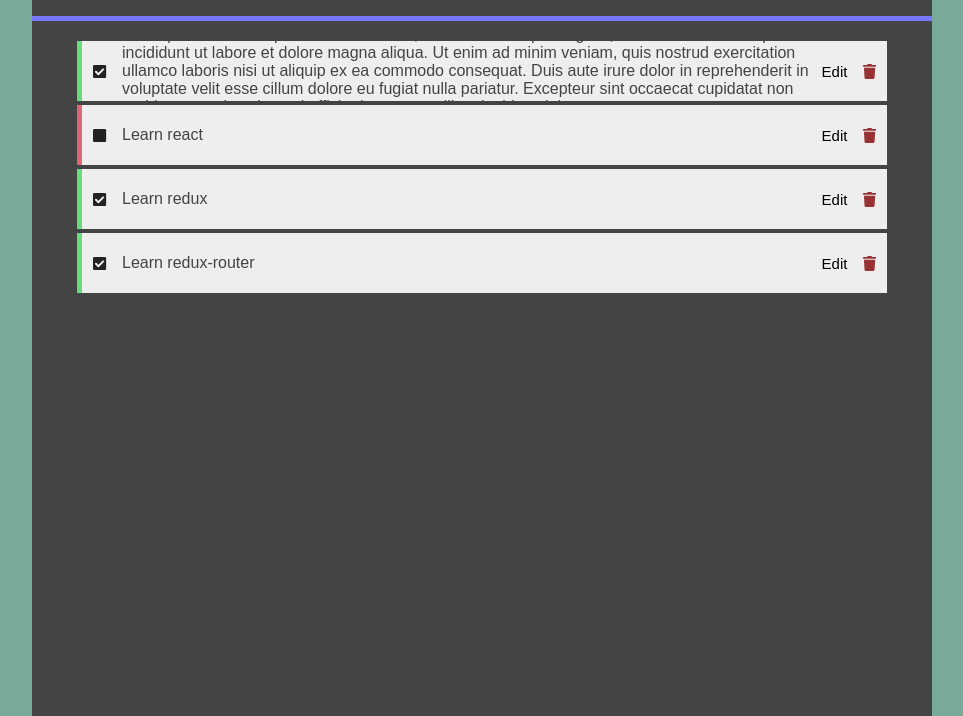
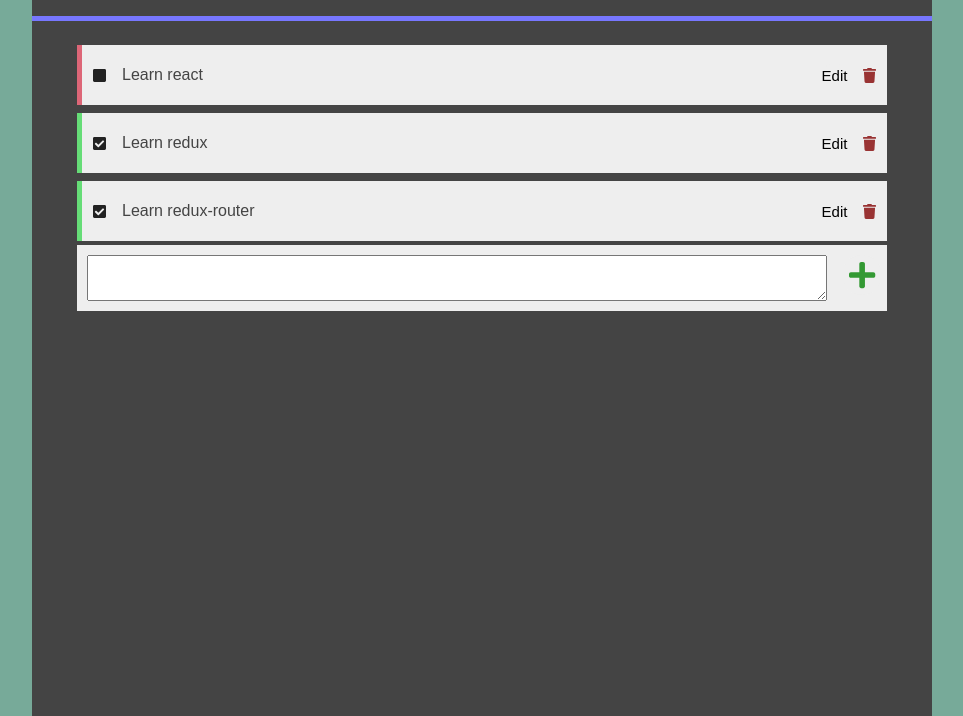
Before and after one commit to foegit/todo_on_react, a React app: page / in a window 1280 px wide. Shown: the part 84-800 px from the top of the page, without its empty margins (158-1121 px from the left). Built offline with nearby package versions, Linux system fonts and the light colour scheme.

Commit message:
Add adding new task

```diff
--- /dev/null
+++ b/src/components/AddTask.js
@@ -0,0 +1,32 @@
+import React, {Component} from 'react';
+import { FontAwesomeIcon } from '@fortawesome/react-fontawesome';
+import { faPlus } from '@fortawesome/free-solid-svg-icons';
+
+class AddTask extends Component{
+  render(){
+    const { onAddTask } = this.props;
+    return(
+      <div className="addTaskPanel">
+        <textarea className='addTaskArea' type="text" ref={this.textarea}/>
+        <button
+          className='addTaskBtn'
+          onClick={()=>{
+            let area = document.querySelectorAll('.addTaskArea')[0];
+            let text = area.value;
+            if(text.length!==0)
+            {
+
+              area.value = '';
+
+              return onAddTask(text);
+            }
+
+          }}>
+
+          <FontAwesomeIcon icon={faPlus}></FontAwesomeIcon></button>
+      </div>
+    );
+  }
+}
+
+export default AddTask;
--- a/src/components/App.js
+++ b/src/components/App.js
@@ -1,15 +1,17 @@
 import React, { Component } from 'react';
+import { connect } from 'react-redux';
+
 import Header from './Header';
 import TodoItem from './TodoItem';
-import { connect } from 'react-redux';
-
+import AddTask from './AddTask'
 
 class App extends Component{
   render(){
-
     const totalTask = this.props.todos.length;
     const completeTask = this.props.todos.filter(task=>task.completed).length;
     const remainTask = totalTask - completeTask;
+    const { todos, onDeleteTask, onAddTask, onStatusChangeTask } = this.props;
+
     return(
     <div className='App'>
       <Header
@@ -17,17 +19,20 @@
         completeTaskNum={completeTask}
         remainTaskNum={remainTask}/>
       <main>
-        <div className="todo-list">
-          {this.props.todos.map(task=>{
+        <div className="todo-container">
+          {todos.map(task=>{
             return (
               <TodoItem
                 id={task.id}
                 key={task.id}
                 title={task.title}
                 completed={task.completed}
-                onStatusChange={this.props.statusChange}
-                onDelete={this.props.delete}/>
+                onStatusChange={onStatusChangeTask}
+                onDelete={onDeleteTask}/>
             );})}
+            <div className="addPanel">
+                <AddTask onAddTask={onAddTask}/>
+          </div>
         </div>
       </main>
     </div>
@@ -42,15 +47,22 @@
 
 function mapDispatchToProps(dispatch){
   return{
-
-    statusChange: (id) => dispatch({
+    onStatusChangeTask: (id) => dispatch(
+    {
       type: 'TASK_STATUS_CHANGE',
       taskId: id
     }),
-    delete: (id) => dispatch({
+    onDeleteTask: (id) => dispatch(
+    {
       type: 'TASK_DELETE',
       taskId: id
     }),
+    onAddTask: (text) => dispatch(
+      {
+        type: 'ADD_TASK',
+        payload: text
+      }
+    )
   }
 }
 
--- a/src/css/main.css
+++ b/src/css/main.css
@@ -1,33 +1,5 @@
 
-body, html{
-  padding: 0;
-  margin: 0;
-  background-color: #ass;
-  color: #444;
-  width: 100%;
-  font-family: sans-serif;
-  height: 100%;
-  background-color: #7a9;
-}
 
-header{
-  width: 100%;
-  background-color: #444;
-  color: #aaa;
-  border-bottom: 5px solid #77f;
-  margin: auto;
-  height: 100px;
-  display: flex;
-  justify-content: center;
-  align-items: center;
-}
-
-main{
-  width: 100%;
-  display: block;
-  margin: auto;
-
-}
 #root{
   width: 80%;
   max-width: 900px;
@@ -39,8 +11,12 @@
   width: 90%;
   margin: auto;
   margin-top: 20px;
+  display: flex;
+  flex-direction: column;
+
 }
 .todo-item{
+
   display: flex;
   padding-top: 5px;
   padding-bottom: 5px;
@@ -111,3 +87,43 @@
 .todo-text{
   flex-grow: 1;
 }
+
+
+.addTaskPanel{
+  width: 100%;
+  max-width: 100%;
+  background-color: #eee;
+  display: flex;
+  justify-content: space-between;
+  align-items: center;
+  flex-grow: 1;
+}
+
+.addTaskBtn{
+  background-color: inherit;
+  border-radius: 20px;
+  display: flex;
+  align-self: flex-start;
+  margin: 10px;
+  justify-content: center;
+  align-items: center;
+  font-size: 30px;
+  color: #393;
+  border: none;
+  width: 40px;
+  height: 40px;
+  transition: 0.4s;
+}
+
+.addTaskBtn:hover {
+  color: #4a4;
+  transform: rotate(90deg);
+}
+.addTaskArea{
+  display: block;
+  flex-grow: 1;
+  flex-shrink: 1;
+  min-height: 40px;
+  margin: 10px;
+
+}
--- a/src/index.js
+++ b/src/index.js
@@ -3,7 +3,9 @@
 import { createStore } from 'redux';
 import { Provider } from 'react-redux';
 
-import './css/main.css'
+
+
+import './css/style.css'
 
 
 import App from './components/App'
@@ -28,9 +30,15 @@
 
 function todoreducer(state = innitialData, action ) {
 
+  if (todoreducer.nextId === undefined){
+    todoreducer.nextId = innitialData.length + 1;
+  }
   if(action.type === 'ADD_TASK'){
-    action.payload.id = Date.now();
-    return [action.payload, ...state];
+    return [...state, {
+      id: todoreducer.nextId++,
+      title: action.payload,
+      complete: false
+    }];
   }
   else if (action.type === 'TASK_STATUS_CHANGE'){
     return state.map((task) => {
@@ -41,26 +49,21 @@
       });
   }
   else if (action.type === 'TASK_DELETE') {
-    console.log('s');
+    return state.filter((task)=>
+  {
+    if(task.id !== action.taskId)
+    {
+      return task;
+    }
+
+  });
   }
   return state;
 }
 
 const store = createStore(todoreducer);
-
-
-
-store.dispatch({
-  type: 'ADD_TASK',
-  payload: {title: `Learn puthon Lorem ipsum dolor sit amet,
-    consectetur adipisicing elit, sed do eiusmod tempor incididunt
-     ut labore et dolore magna aliqua. Ut enim ad minim veniam,
-     quis nostrud exercitation ullamco laboris nisi ut aliquip ex ea
-      commodo consequat. Duis aute irure dolor in reprehenderit in
-       voluptate velit esse cillum dolore eu fugiat nulla pariatur.
-        Excepteur sint occaecat cupidatat non proident, sunt in culpa
-        qui officia deserunt mollit anim id est laborum.`,
-  completed: true}
+store.subscribe(()=>{
+  console.log(store.getState());
 });
 ReactDOM.render(
   <Provider store={store}>
--- /dev/null
+++ b/src/sass/style.scss
@@ -0,0 +1,144 @@
+body, html{
+  padding: 0;
+  margin: 0;
+  background-color: #aaa;
+  color: #444;
+  width: 100%;
+  font-family: sans-serif;
+  height: 100%;
+  background-color: #7a9;
+  box-sizing: border-box;
+  #root{
+    width: 80%;
+    max-width: 900px;
+    margin: auto;
+    min-height: 100%;
+    background-color: #444;
+    main{
+      width: 100%;
+      display: block;
+      margin: auto;
+      .todo-container{
+        width: 90%;
+        margin: auto;
+        margin-top: 20px;
+        display: flex;
+        flex-direction: column;
+        .todo-item{
+          display: flex;
+          padding-top: 5px;
+          padding-bottom: 5px;
+          margin: 4px 0 4px 0;
+          background-color: #eee;
+          justify-content: space-around;
+          align-items: center;
+          transition: 0.5s;
+          overflow: hidden;
+          height: 50px;
+          &.completed{
+            border-left: 5px solid #6d7;
+          }
+          &.notcomplete{
+            border-left: 5px solid #d67;
+          }
+          *{
+            display: block;
+            margin: 5px;
+          }
+          &:hover{
+
+            height: 60px;
+
+          }
+          button{
+            background-color: inherit;
+            border: none;
+            outline-style: none;
+            font-size: 15px;
+            height: 25px;
+            width: 25px;
+            border-radius: 25px;
+            display: flex;
+            justify-content: center;
+            align-items: center;
+            &:hover{
+                background-color: #ddd;
+            }
+          }
+          button{
+            *{
+            display: block;
+            width: 100%;}
+          }
+          .todo-text{
+            flex-grow: 1;
+          }
+        }
+        .addTaskPanel{
+          width: 100%;
+          max-width: 100%;
+          background-color: #eee;
+          display: flex;
+          justify-content: space-between;
+          align-items: center;
+          flex-grow: 1;
+          .addTaskBtn{
+            background-color: inherit;
+            border-radius: 20px;
+            display: flex;
+            align-self: flex-start;
+            margin: 10px 5px 10px 5px;
+            justify-content: center;
+            align-items: center;
+            font-size: 30px;
+            color: #393;
+            border: none;
+            outline: none;
+            width: 40px;
+            height: 40px;
+            transition: 0.4s;
+            &:hover {
+              background-color: #444;
+              color: #4a4;
+              transform: rotate(90deg);
+            }
+          }
+
+          .addTaskArea{
+            display: block;
+            flex-grow: 1;
+            flex-shrink: 1;
+            min-height: 40px;
+            margin: 10px;
+          }
+        }
+      }
+
+    }
+    header{
+      width: 100%;
+      background-color: #444;
+      color: #aaa;
+      border-bottom: 5px solid #77f;
+      margin: auto;
+      height: 100px;
+      display: flex;
+      justify-content: center;
+      align-items: center;
+      .stat{
+        list-style-type: none;
+        padding: 0;
+        margin: 0;
+        margin-left: 10px;
+        padding-left: 10px;
+        color: #ddd;
+        font-weight: bold;
+        border-left: 2px solid #933;
+        span{
+          font-weight: normal;
+        }
+      }
+    }
+  }
+
+}
```
Also changed, not shown: src/css/style.css (added), 1 other file.
